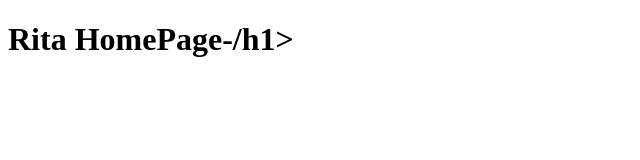
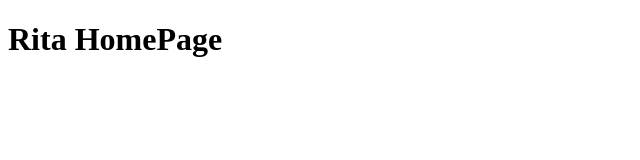
Before and after one commit to rrita210tw/rrita210tw.github.io, a plain HTML site: page index.html in a window 1280 px wide. Shown: the full height of the page, 0-640 px from the left. Drawn offline with Linux system fonts and the light colour scheme.

Commit message:
Update index.html

```diff
--- a/index.html
+++ b/index.html
@@ -7,6 +7,6 @@
 <title>Document</title>
 </head>
 <body>
-<h1>Rita HomePage-/h1>
+<h1>Rita HomePage</h1>
 </body>
 </html>
```
